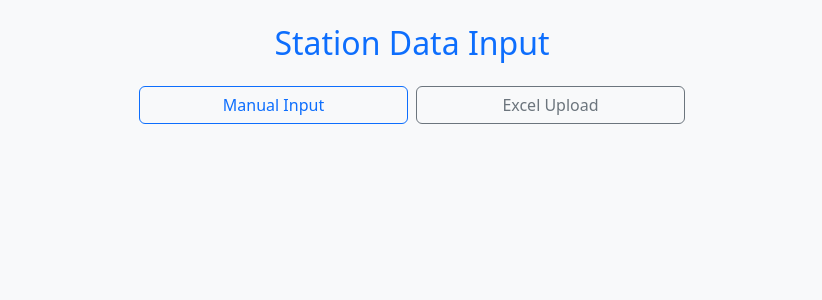
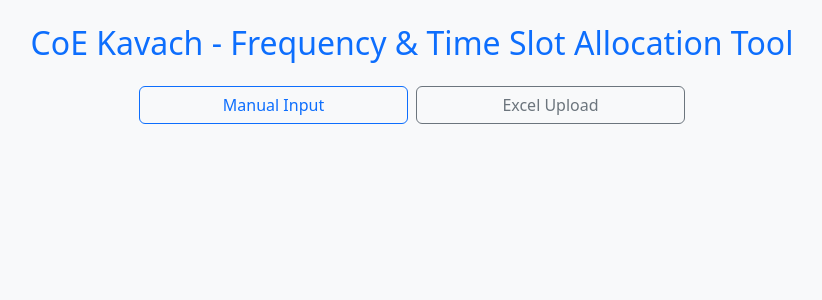
Before and after one commit to Murali-Manohar-Dhassan/freq-auto, a Flask app: page / in a window 1280 px wide. Shown: the top 300 px of the page, without its empty margins (228-1050 px from the left). Run offline with Flask 3, Linux system fonts and the light colour scheme; some libraries are stand-ins or nearby versions.

Commit message:
Bugs Fixed. Tested.

```diff
--- a/app/processing.py
+++ b/app/processing.py
@@ -507,11 +507,11 @@ def apply_color_scheme(results_df: pd.DataFrame): # Using user's function name
                 next_slot_p_num = f"P{current_slot_0index + 1 + 2}" if current_slot_0index < max_slot_idx_for_adj_check else None
                 if (prev_slot_p_num and prev_slot_p_num in set_onboard_p2) or \
                    (next_slot_p_num and next_slot_p_num in set_onboard_p2):
-                    actual_p1_font_color = font_color_p1_conditional
+                    actual_p1_font_color = font_color_p2
                 cell_to_format.font = Font(color=actual_p1_font_color)
             elif is_onboard_p2:
                 cell_to_format.value = slot_in_current_row
-                cell_to_format.font = Font(color=font_color_p2)
+                cell_to_format.font = Font(color=font_color_p1_conditional)
             elif is_stationary:
                 cell_to_format.value = ""
 
--- a/app/routes.py
+++ b/app/routes.py
@@ -40,7 +40,7 @@ def allocate_slots_endpoint():
 
 @app.route("/download")
 def download_file():
-    file_path = os.path.join(app.config["UPLOAD_FOLDER"], "output_kavach_slots_styled.xlsx")
+    file_path = os.path.join(app.config["UPLOAD_FOLDER"], "output_kavach_slots_final_layout_v2.xlsx")
     print(f"Checking if file exists: {file_path} -> {os.path.exists(file_path)}")
 
     if os.path.exists(file_path):
--- a/app/static/script.js
+++ b/app/static/script.js
@@ -34,23 +34,26 @@ function generateStationFields() {
         card.innerHTML = `
             <div class="card shadow p-3">
                 <h5 class="text-center text-secondary">Station ${i}</h5>
+
+                <label class="form-label">Station Code:</label>
+                <input type="number" class="form-control mb-2" id="StationCode${i}" min="0">
+
                 <label class="form-label">Station Name:</label>
                 <input type="text" class="form-control mb-2" id="stationName${i}" required>
-                <label class="form-label">Optimum no. of Static Profile:</label>
+
+                <label class="form-label">Optimum no. of Simultaneous Exclusive Static Profile Transfer:</label>
                 <input type="number" class="form-control mb-2" id="OptimumStatic${i}" min="0" required>
+
                 <label class="form-label">Onboard Slots:</label>
                 <input type="number" class="form-control" id="onboardSlots${i}" min="0" required>
 
-                <label class="form-label">Stationary Kavach ID (Optional):</label>
+                <label class="form-label">Stationary Kavach ID:</label>
                 <input type="number" class="form-control mb-2" id="KavachID${i}" min="0">
 
-                <label class="form-label">Station Code (Optional):</label>
-                <input type="number" class="form-control mb-2" id="StationCode${i}" min="0">
-
-                <label class="form-label">Stationary Unit Tower Lattitude (Optional):</label>
+                <label class="form-label">Stationary Unit Tower Lattitude:</label>
                 <input type="number" class="form-control mb-2" id="Lattitude${i}" min="0">
 
-                <label class="form-label">Stationary Unit Tower Longitude (Optional):</label>
+                <label class="form-label">Stationary Unit Tower Longitude:</label>
                 <input type="number" class="form-control mb-2" id="Longtitude${i}" min="0">
             </div>
         `;
@@ -195,12 +198,18 @@ function populateFieldsFromExcel(stationData) {
         card.innerHTML = `
             <div class="card shadow p-3">
                 <h5 class="text-center text-secondary">Station ${index + 1}</h5>
+
+                <label class="form-label">Station Code:</label>
+                <input type="number" class="form-control mb-2"
+                       value="${station["Station Code"] || 0}"
+                       id="StationCode${index + 1}" min="0">
+
                 <label class="form-label">Station Name:</label>
                 <input type="text" class="form-control mb-2"
                        value="${station["Station Name"]}"
                        id="stationName${index + 1}" required>
 
-                <label class="form-label">Optimum no. of Static Profile:</label>
+                <label class="form-label">Optimum no. of Simultaneous Exclusive Static Profile Transfer:</label>
                 <input type="number" class="form-control mb-2"
                        value="${station["Static"]}"
                        id="OptimumStatic${index + 1}" required>
@@ -210,22 +219,17 @@ function populateFieldsFromExcel(stationData) {
                        value="${station["Onboard Slots"]}"
                        id="onboardSlots${index + 1}" required>
 
-                <label class="form-label">Stactionary Kavach ID (Optional):</label>
+                <label class="form-label">Stactionary Kavach ID:</label>
                 <input type="number" class="form-control mb-2"
                        value="${station["Stationary Kavach ID"] || 0}"
                        id="KavachID${index + 1}">
 
-                <label class="form-label">Station Code (Optional):</label>
-                <input type="number" class="form-control mb-2"
-                       value="${station["Station Code"] || 0}"
-                       id="StationCode${index + 1}" min="0">
-
-                <label class="form-label">Stationary Unit Tower Lattitude (Optional):</label>
+                <label class="form-label">Stationary Unit Tower Lattitude:</label>
                 <input type="number" class="form-control mb-2"
                        value="${station["Lattitude"] || 0}"
                        id="Lattitude${index + 1}">
 
-                <label class="form-label">Stationary Unit Tower Longtitude (Optional):</label>
+                <label class="form-label">Stationary Unit Tower Longtitude:</label>
                 <input type="number" class="form-control mb-2"
                        value="${station["Longtitude"] || 0}"
                        id="Longtitude${index + 1}" min="0">
--- a/app/templates/index.html
+++ b/app/templates/index.html
@@ -25,7 +25,7 @@
     </style>
 </head>
 <body class="container mt-4">
-    <h2 class="text-center text-primary mb-4">Station Data Input</h2>
+    <h2 class="text-center text-primary mb-4">CoE Kavach - Frequency & Time Slot Allocation Tool</h2>
 
     <!-- Selection Buttons -->
     <div class="row justify-content-center mb-4">
```
